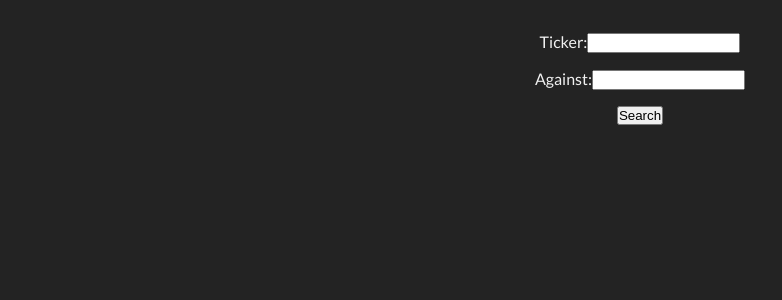
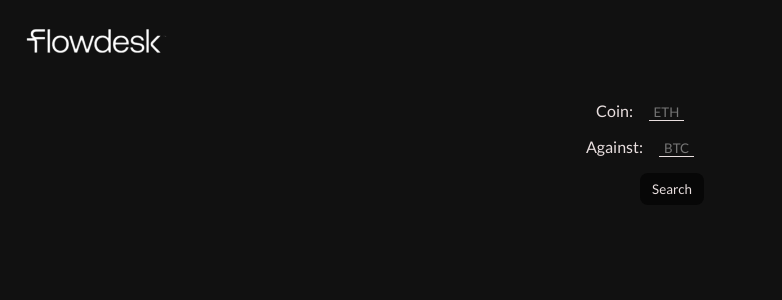
Before and after one commit to f-mantovani/pwa-crypto, a React (Vite) app: page / in a window 1280 px wide. Shown: the top 300 px of the page, without its empty margins (0-782 px from the left). Built offline with nearby package versions, Linux system fonts and the light colour scheme.

Commit message:
final touches, changes in the table, styling and userfeedback

```diff
--- a/index.html
+++ b/index.html
@@ -2,7 +2,7 @@
 <html lang="en">
   <head>
     <meta charset="UTF-8" />
-    <link rel="icon" type="image/svg+xml" href="/vite.svg" />
+    <link rel="icon" href="https://assets.website-files.com/62b08d0ff0db77922aa7e61b/62b327cc2b35ce0adc3c1806_flowdesk-favicon.png" />
     <meta name="viewport" content="width=device-width, initial-scale=1.0" />
     <title> Flowdesk Exercise </title>
   </head>
--- a/package.json
+++ b/package.json
@@ -14,6 +14,7 @@
     "react-data-table-component": "^7.5.3",
     "react-dom": "^18.2.0",
     "react-router-dom": "^6.8.1",
+    "react-spinners": "^0.13.8",
     "styled-components": "^5.3.6"
   },
   "devDependencies": {
--- a/src/App.tsx
+++ b/src/App.tsx
@@ -3,6 +3,7 @@ import { Search } from './components/Search'
 import { SearchResults } from './components/SearchResults'
 import binnanceConnect from './utils/binanceConnect'
 import { Trades, DayInfo, Sorter } from './utils/types'
+import { NavBar } from './components/NavBar'
 
 const sorter: Sorter = {
 	order: 'desc',
@@ -13,16 +14,25 @@ const sorter: Sorter = {
 function App() {
 	const [trades, setTrades] = useState<Trades[] | null>(null)
 	const [dayInfo, setDayInfo] = useState<DayInfo | null>(null)
+	const [fetchingError, setFetchingError] = useState<string>('')
 
 	const getPairInfo = async (pair: string) => {
-		const tradesData = await binnanceConnect.getPairTrade(pair)
+		setFetchingError('')
 
-		const dayAvgData = await binnanceConnect.get24hr(pair)
+		try {
+			const tradesData = await binnanceConnect.getPairTrade(pair)
 
-		const tradesInReverse = [...tradesData.data].sort((a: Trades, b: Trades) => +b.time - +a.time)
+			const dayAvgData = await binnanceConnect.get24hr(pair)
 
-		setTrades(tradesInReverse)
-		setDayInfo(dayAvgData.data)
+			const tradesInReverse = [...tradesData.data].sort((a: Trades, b: Trades) => +b.time - +a.time)
+
+			setTrades(tradesInReverse)
+			setDayInfo(dayAvgData.data)
+
+		} catch (error) {
+			setFetchingError("Sorry we couldn't find a matching pair with those coins")
+		}
+
 	}
 
 	const sortData = (sortBy: Sorter['lastPick']) => {
@@ -73,7 +83,8 @@ function App() {
 
 	return (
 		<div className='App'>
-			<Search getPairInfo={getPairInfo} />
+			<NavBar />
+			<Search getPairInfo={getPairInfo} fetchingError={fetchingError} />
 			<SearchResults trades={trades} dayInfo={dayInfo} sortData={sortData} sorter={sorter} />
 		</div>
 	)
--- /dev/null
+++ b/src/components/NavBar.tsx
@@ -0,0 +1,10 @@
+import logo from '../assets/flowdesk_logo.png'
+import { Logo } from '../styles/image.style'
+
+export const NavBar = () => {
+  return (
+    <nav>
+      <Logo src={logo} alt="flowdesk logo" />
+    </nav>
+  )
+}
--- a/src/components/Search.tsx
+++ b/src/components/Search.tsx
@@ -1,38 +1,62 @@
 import { useState } from 'react'
-import {ColumnCentered} from '../styles/containers.js'
+import { ColumnCentered } from '../styles/containers.style'
+import { ErrorText } from '../styles/text.style'
+import { Input, Button } from '../styles/form.style'
+import { HashLoader } from 'react-spinners'
 
 type SearchProps = {
-  getPairInfo: (pair: string) => void;
+	getPairInfo: (pair: string) => void
+	fetchingError: string
 }
 
-export const Search = ({ getPairInfo }: SearchProps) => {
+export const Search = ({ getPairInfo, fetchingError }: SearchProps) => {
 	const [first, setFirst] = useState<string>('')
 	const [against, setAgainst] = useState<string>('')
+	const [error, setError] = useState<string>('')
+	const [isLoading, setIsLoading] = useState<boolean>(false)
 
-	const handleSubmit = e => {
+	const handleSubmit = async e => {
 		e.preventDefault()
+		setIsLoading(true)
+		setError('')
+
+		if (!first || !against) {
+			setError('You must choose a pair of coins')
+			setIsLoading(false)
+			return
+		}
 
 		const pair = first.toUpperCase() + against.toUpperCase()
 
-		getPairInfo(pair)
+		await getPairInfo(pair)
+		setIsLoading(false)
 	}
 
 	return (
-		<form
-			onSubmit={handleSubmit}
-
-		>
+		<form onSubmit={handleSubmit}>
 			<ColumnCentered gap={1} mt={2}>
 				<label>
-				Ticker:
-				<input type='text' onChange={(e: React.ChangeEvent<HTMLInputElement>) => setFirst(e.target.value)} />
+					Coin:
+					<Input
+						type='text'
+						onChange={(e: React.ChangeEvent<HTMLInputElement>) => setFirst(e.target.value)}
+						placeholder='ETH'
+					/>
 				</label>
+
 				<label>
 					Against:
-				<input type='text' onChange={(e: React.ChangeEvent<HTMLInputElement>) => setAgainst(e.target.value)} />
+					<Input
+						type='text'
+						onChange={(e: React.ChangeEvent<HTMLInputElement>) => setAgainst(e.target.value)}
+						placeholder='BTC'
+					/>
 				</label>
 
-			<button> Search </button>
+				{error && <ErrorText> {error} </ErrorText>}
+				{fetchingError && !error && <ErrorText> {fetchingError} </ErrorText>}
+
+				<Button disabled={isLoading}> {isLoading ? <HashLoader color='#e9dfdf' size={16} /> : 'Search'} </Button>
 			</ColumnCentered>
 		</form>
 	)
--- a/src/components/SearchResults.tsx
+++ b/src/components/SearchResults.tsx
@@ -1,6 +1,6 @@
 import { Trades, DayInfo, Sorter } from '../utils/types'
-import { SmallText, LargeText, MediumText } from '../styles/text.styles.js'
-import { RowCentered, ColumnCentered } from '../styles/containers.js'
+import { SmallText, LargeText, MediumText } from '../styles/text.style'
+import { RowCentered, ColumnCentered, Spacer } from '../styles/containers.style'
 import DataTable from 'react-data-table-component'
 
 type ResultProps = {
@@ -12,17 +12,17 @@ type ResultProps = {
 
 const columns = [
 	{
-		name: 'Price',
+		name: 'PRICE',
 		selector: row => row.price,
 		sortable: true,
 	},
 	{
-		name: 'Quantity',
+		name: 'QUANTITY',
 		selector: row => row.qty,
 		sortable: true,
 	},
 	{
-		name: 'Time',
+		name: 'TIME',
 		selector: row => row.time,
 		sortable: true,
 	},
@@ -41,19 +41,25 @@ export const SearchResults = ({ trades, dayInfo, sortData, sorter }: ResultProps
 	return (
 		<div>
 			{dayInfo && (
-				<RowCentered gap={2}>
+				<RowCentered gap={2} mb={2}>
 					<ColumnCentered>
 						<SmallText left> Ticker: </SmallText>
 						<LargeText> {dayInfo?.symbol} </LargeText>
 					</ColumnCentered>
 					<ColumnCentered>
 						<SmallText left> 24h%: </SmallText>
-						<MediumText> {dayInfo?.priceChangePercent + '%'} </MediumText>
+						<MediumText change={dayInfo?.priceChangePercent}>
+							{dayInfo?.priceChangePercent + '%'}
+						</MediumText>
 					</ColumnCentered>
 				</RowCentered>
 			)}
 
-			{trades && <DataTable columns={columns} data={convertTime} theme='dark' />}
+			<Spacer>
+				{trades && (
+					<DataTable columns={columns} data={convertTime} theme='dark' striped dense fixedHeader />
+				)}
+			</Spacer>
 
 			{/* {trades && (
 				<>
--- a/src/index.css
+++ b/src/index.css
@@ -2,8 +2,10 @@
 
 :root {
 	font-family: 'Lato', sans-serif;
-  --font-color: #F1F1F1;
-  --dark-bg: #232323;
+  --font-color: #e9dfdf;
+  --font-destructive: #E05252 ;
+  --dark-bg: #111111;
+  --darker-bg: #070707;
   --fs-small: 1rem;
   --fs-medium:1.5rem;
   --fs-large: 2rem;
@@ -31,7 +33,3 @@ html {
   background-color: var(--dark-bg);
   color: var(--font-color)
 }
-
-th {
-  outline: 1px solid green
-}
--- a/src/styles/containers.js
+++ b/src/styles/containers.style.ts
@@ -5,7 +5,7 @@ export const RowCentered = styled.div`
 	align-items: center;
 	justify-content: space-around;
   gap: ${({gap}) => `${gap}rem`};
-  outline: 1px solid white;
+	margin-bottom: ${({mb}) => `${mb}rem`};
 `
 
 export const ColumnCentered = styled.div`
@@ -15,4 +15,8 @@ export const ColumnCentered = styled.div`
 	justify-content: center;
   gap: ${({gap}) => `${gap}rem`};
   margin-top: ${({mt}) => `${mt}rem`};
+
 `
+export const Spacer = styled.div`
+ margin: 1rem;
+`
--- /dev/null
+++ b/src/styles/form.style.ts
@@ -0,0 +1,22 @@
+import styled from 'styled-components'
+
+export const Input = styled.input`
+  margin-left: 1rem;
+  background-color: transparent;
+  color: var(--font-color);
+  border: none;
+  border-bottom: 1px solid var(--font-color);
+  max-width: 35px;
+  text-align: center;
+`
+
+export const Button = styled.button`
+  font-family: inherit;
+  background-color: var(--darker-bg);
+  color: var(--font-color);
+  padding: .5rem .75rem;
+  border-radius: 8px;
+  border: ${({children}) => children === 'Search' ? '1px solid var(--font-color)' : 'none'} ;
+  margin-left: 4rem;
+  margin-bottom: 1rem;
+`
--- /dev/null
+++ b/src/styles/image.style.ts
@@ -0,0 +1,6 @@
+import styled from "styled-components";
+
+export const Logo = styled.img`
+  width: 10rem;
+  margin: 1rem 0 0 1rem;
+`
--- a/src/styles/text.styles.js
+++ b/src/styles/text.style.ts
@@ -22,4 +22,11 @@ export const LargeText = styled.p`
 export const MediumText = styled.p`
   font-style: normal;
   font-size: var(--fs-medium);
+
+  color: ${({change}) => change > 0 ? 'green' : 'red'}
 `
+
+export const ErrorText = styled.p`
+  color: var(--font-destructive);
+  max-width: 80%;
+`
--- a/src/utils/binanceConnect.tsx
+++ b/src/utils/binanceConnect.tsx
@@ -1,4 +1,4 @@
-import axios, { AxiosInstance } from 'axios'
+import axios, { Axios, AxiosInstance, AxiosResponse } from 'axios'
 import { Trades, DayInfo } from './types'
 class BinnaceConnect {
 	api: AxiosInstance
@@ -7,14 +7,15 @@ class BinnaceConnect {
 		this.api = axios.create({
 			baseURL: 'https://api.binance.com',
 		})
+
 	}
 
 	get24hr(pair: string) {
-		return this.api.get<Trades[]>(`/api/v3/ticker/24hr?symbol=${pair}`)
+		return this.api.get<DayInfo>(`/api/v3/ticker/24hr?symbol=${pair}`)
 	}
 
-	getPairTrade(pair: string) {
-		return this.api.get<DayInfo>(`/api/v3/trades?symbol=${pair}`)
+	 getPairTrade(pair: string) {
+		return this.api.get<AxiosResponse<Trades[]>>(`/api/v3/trades?symbol=${pair}`)
 	}
 }
 
```
Also changed, not shown: src/assets/flowdesk_logo.png (added), 1 other file (tests, documents, lock files or other folders). Lines whose indentation alone changed are shown as unchanged.
